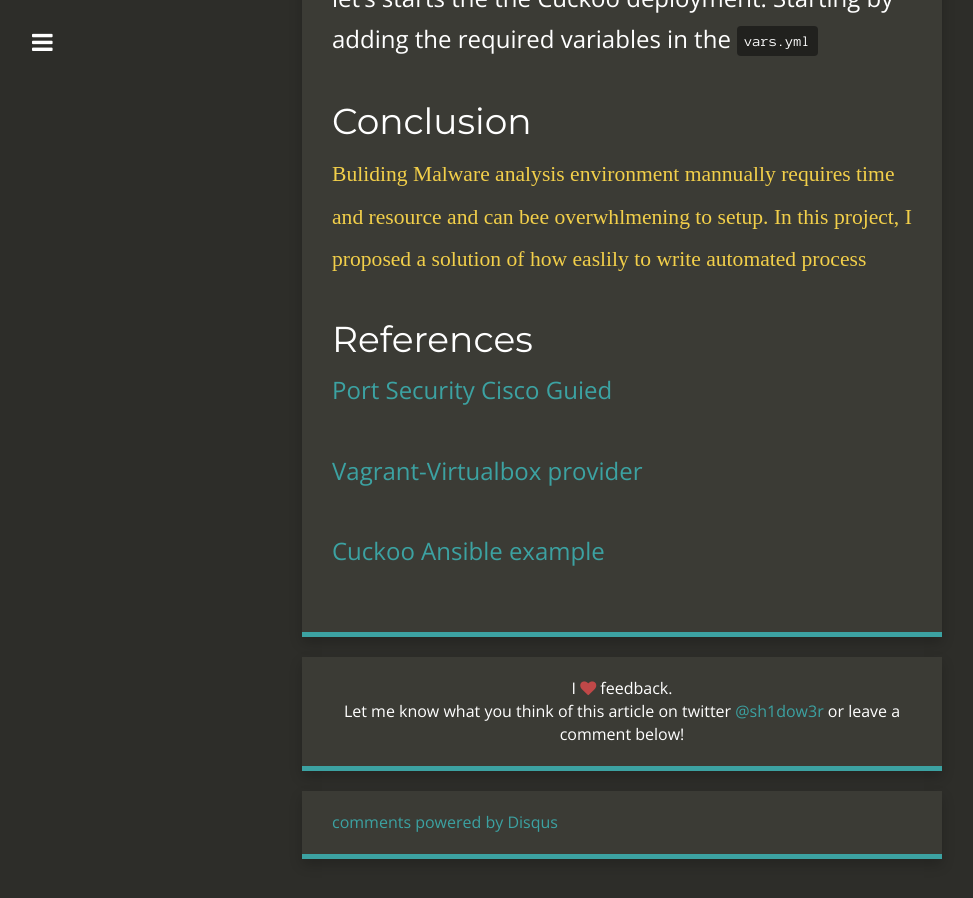
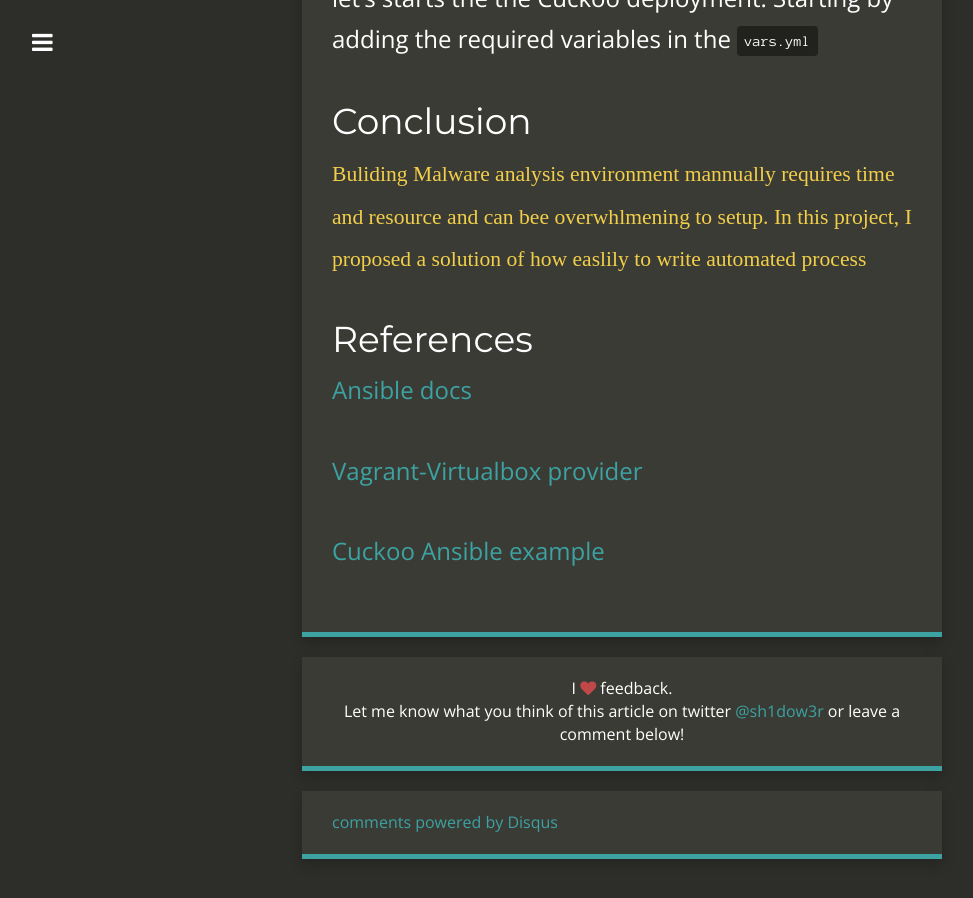
Before and after one commit to sh1dow3r/layer0, a Jekyll site: the page built from _posts/2020-04-14-Cuckoo_SIFT_With_Ansible.md, in a window 1280 px wide and 900 px high, scrolled down 6719 px. Shown: the whole window, without its empty margins (18-991 px from the left). Built offline with Jekyll 4.4.1, drawn with Linux system fonts in a browser that asks for light colours; nearby versions of some CDN libraries; comment, search, counter and statistics services are not loaded.

```diff
--- a/_posts/2020-04-14-Cuckoo_SIFT_With_Ansible.md
+++ b/_posts/2020-04-14-Cuckoo_SIFT_With_Ansible.md
@@ -94,7 +94,7 @@ Buliding Malware analysis environment mannually requires time and resource and c
 # References
 
 
-[Port Security Cisco Guied](https://docs.ansible.com/ansible/latest/modules/lineinfile_module.html)
+[Ansible docs](https://docs.ansible.com/ansible/latest/modules/lineinfile_module.html)
 
 [Vagrant-Virtualbox provider](https://www.vagrantup.com/docs/virtualbox/)
 
```
